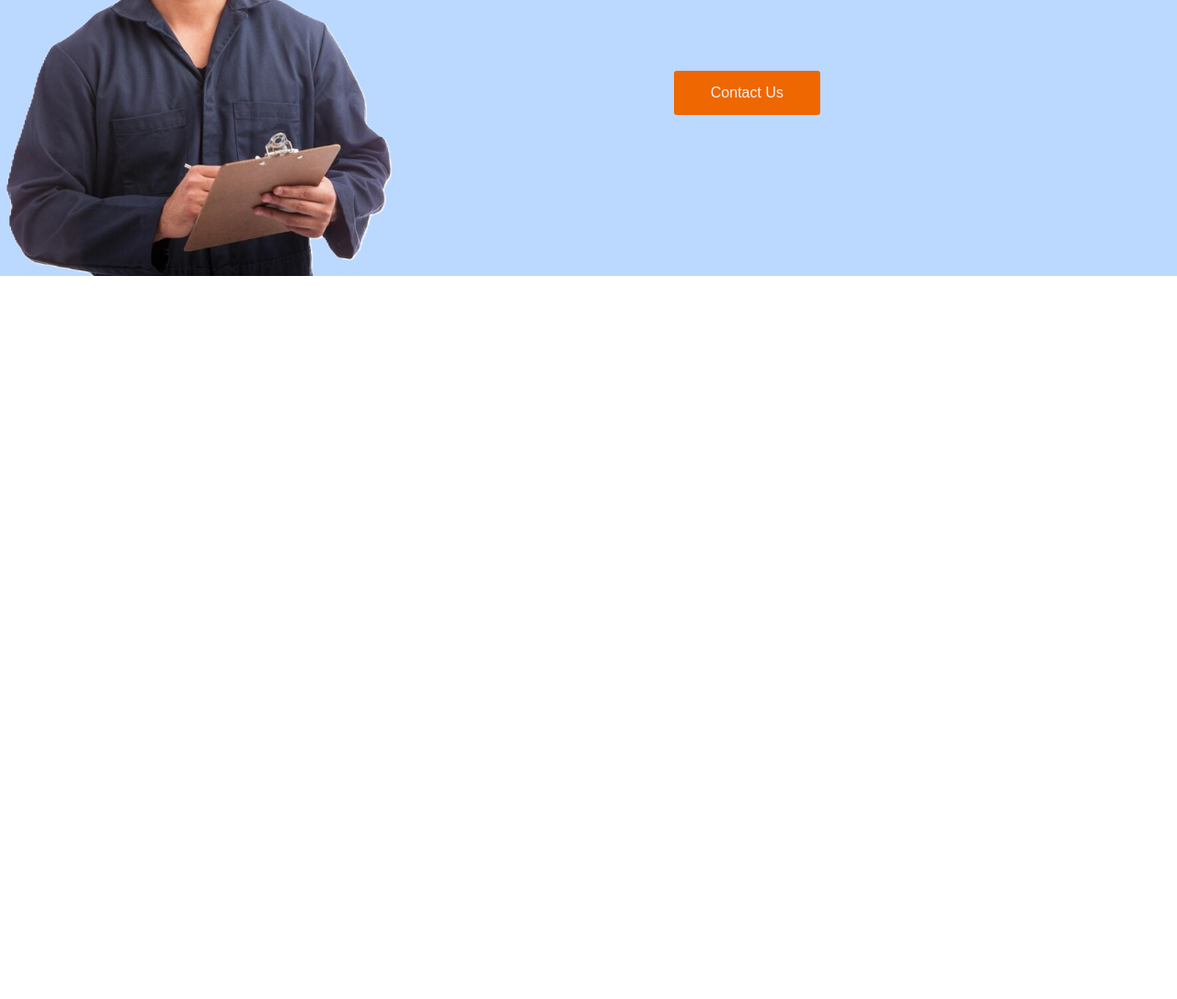
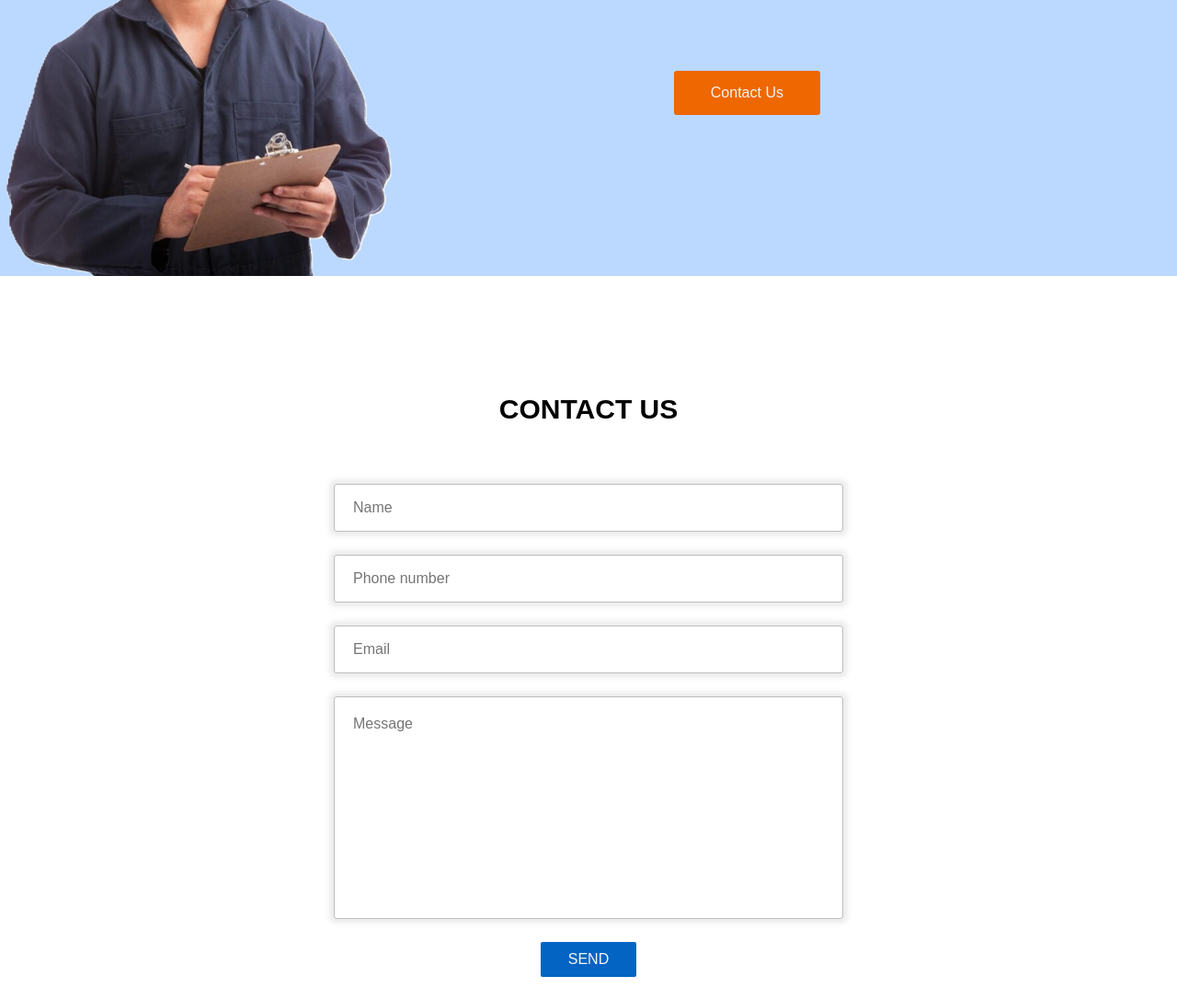
Before and after one commit to aazamali077/Car-service, a plain HTML site: page index.html in a window 1280 px wide. Shown: the part 2180-3266 px from the top of the page at 92% size. Before the commit the page ends 2480 px from the top, so only its background shows below. Drawn offline with Linux system fonts and the light colour scheme.

Commit message:
Added Contact Us section

```diff
--- a/Style/about_us.css
+++ b/Style/about_us.css
@@ -46,6 +46,7 @@
     color: whitesmoke;
     margin: 5% 25%;
     border-radius: 3px;
+    cursor: pointer;
 }
 
 .about-us img{
--- /dev/null
+++ b/Style/contact.css
@@ -0,0 +1,58 @@
+#contact{
+    width: 100%;
+    text-align: center;
+    margin: 10% 0 5% 0;
+    font-size: 30px;
+    font-weight: bold;
+}
+
+.Contact-Us{
+    width: 100%;
+    height: 70vh;
+    display: flex;
+    flex-direction: column;
+    align-items: center;
+    justify-content: flex-start;
+    gap: 25px;
+
+}
+
+.Contact-Us input{
+    all: unset;
+    border: 1px solid rgba(128, 128, 128, 0.516);
+    border-radius: 3px;
+    width: 40%;
+    height: 50px;
+    box-shadow: 0 0 5px 5px rgba(128, 128, 128, 0.145);
+    padding: 0 20px;
+}
+
+
+/* .Contact-Us input::placeholder{
+    padding-left: 20px;
+} */
+
+.Contact-Us textarea{
+    all: unset;
+    border: 1px solid rgba(128, 128, 128, 0.516);
+    border-radius: 3px;
+    width: 40%;
+    height: 200px;
+    padding: 20px 20px;
+    box-shadow: 0 0 5px 5px rgba(128, 128, 128, 0.145);
+}
+
+.Contact-Us textarea::placeholder{
+    position: absolute;
+    top: 20px;
+    left: 20px;
+}
+
+.Contact-Us button{
+    all: unset;
+    background: #0464C4;
+    color: whitesmoke;
+    padding: 10px 30px;
+    border-radius: 2px;
+    cursor: pointer;
+}
--- a/Style/services.css
+++ b/Style/services.css
@@ -44,4 +44,5 @@
     color: whitesmoke;
     margin: 10% 25%;
     border-radius: 3px;
+    cursor: pointer;
 }
--- a/Style/style.css
+++ b/Style/style.css
@@ -3,6 +3,10 @@
     padding: 0;
     box-sizing: border-box;
     font-family: 'Poppins', sans-serif;
+}
+
+html{
+    scroll-behavior: smooth;
 }
 
 .banner{
@@ -93,7 +97,7 @@ header li:hover{
     color: whitesmoke;
     margin: 10% 25%;
     border-radius: 3px;
-
+    cursor: pointer;
 }
 
 .header-main-right img{
--- a/index.html
+++ b/index.html
@@ -9,6 +9,7 @@
     <link rel="stylesheet" href="Style/about_us.css">
     <link rel="stylesheet" href="Style/style.css">
     <link rel="stylesheet" href="Style/services.css">
+    <link rel="stylesheet" href="Style/contact.css">
 
 
 
@@ -22,7 +23,7 @@
             <li><a href="#">Home</a></li>
             <li><a href="#about">About</a></li>
             <li><a href="#services">Services</a></li>
-            <li><a href="#">Contact Us</a></li>
+            <li><a href="#contact">Contact Us</a></li>
         </ul>
         <div class="header-main">
             <div class="header-main-left">
@@ -56,6 +57,15 @@
         </div>
     </div>
 
+    <h1 id="contact">CONTACT US</h1>
+    <div class="Contact-Us" >
+        <input type="text"  placeholder="Name">
+        <input type="tel"  placeholder="Phone number">
+        <input type="email"  placeholder="Email">
+        <!-- <input type="text"  placeholder="Message"> -->
+        <textarea placeholder="Message"></textarea>
+        <button>SEND</button>
+    </div>
 
     <script src="CarService.js"></script>
 </body>
```
